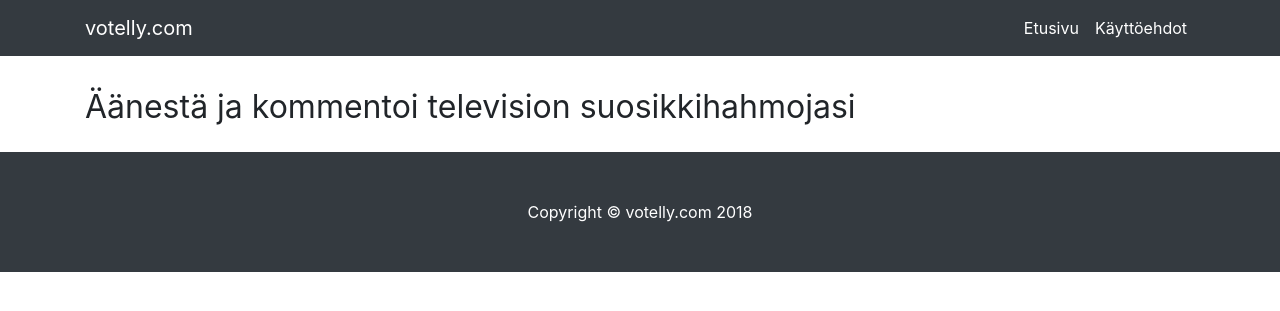
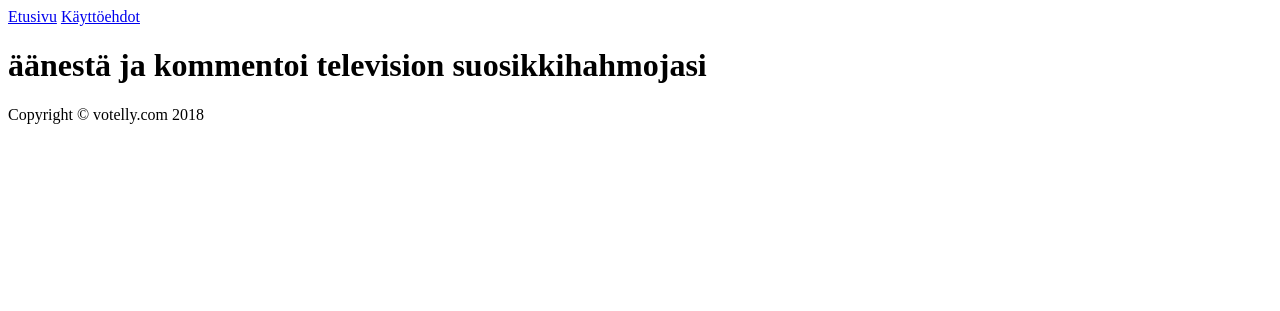
Before and after one commit to nachosmuchos/votelly, a Django app: template programs/templates/programs/home.html in a window 1280 px wide. Shown: the top 311 px of the page. Run offline with Django 3.2, Linux system fonts and the light colour scheme; the template is opened without the code that fills it, so the values that code supplies are empty; some libraries are stand-ins or nearby versions.

Commit message:
get rid of bootstrap styling

```diff
--- a/programs/templates/programs/home.html
+++ b/programs/templates/programs/home.html
@@ -1,32 +1,21 @@
 {% extends 'base.html' %}
 {% block content %}
 
-    <!-- Page Content -->
 <div class="container">
 
-      <!-- Page Heading -->
-      <h1 class="my-4">
-        <small>Äänestä ja kommentoi television suosikkihahmojasi</small>
+  <h1 class="heading-primary">
+    Äänestä ja kommentoi television suosikkihahmojasi
   </h1>
 
-      <div class="row">
+  <div class="program-summaries">
     {% for program in programs.all %}
-        <div class="col-lg-4 col-sm-6 portfolio-item">
-          <div class="card h-100">
-            <a href="{% url 'program_characters' program.id %}"><img class="card-img-top" src="{{ program.image.url }}" alt="{{ program.image_alt_text }}" title="{{ program.image_alt_text }}"></a>
-            <div class="card-body">
-              <h4 class="card-title">
+    <a href="{% url 'program_characters' program.id %}">
+      <img class="program-image" src="{{ program.image.url }}" alt="{{ program.image_alt_text }}" title="{{ program.image_alt_text }}">
+    </a>
     <a href="{% url 'program_characters' program.id %}">{{ program.name }}</a>
-              </h4>
-              <p class="card-text">{{ program.description }}</p>
+    <p class="program-description">{{ program.description }}</p>
+    {% endfor %}
   </div>
-          </div>
-        </div>
-        {% endfor %}
 
 </div>
-      <!-- /.row -->
-
-    </div>
-    <!-- /.container -->
 {% endblock %}
--- a/templates/votelly/base.html
+++ b/templates/votelly/base.html
@@ -2,103 +2,26 @@
 <html lang="en">
 
 <head>
-
-    <!-- Global site tag (gtag.js) - Google Analytics -->
-    <script async src="https://www.googletagmanager.com/gtag/js?id=UA-XXX"></script>
-    <script>
-      window.dataLayer = window.dataLayer || [];
-      function gtag(){dataLayer.push(arguments);}
-      gtag('js', new Date());
-      gtag('config', 'UA-XXX');
-    </script>
-
-    <!-- Google Adsense -->
-    <script async src="//pagead2.googlesyndication.com/pagead/js/adsbygoogle.js"></script>
-    <script>
-      (adsbygoogle = window.adsbygoogle || []).push({
-        google_ad_client: "ca-pub-XXX",
-        enable_page_level_ads: true
-      });
-    </script>
-
-    <style>
-    body {
-      padding-top: 54px;
-    }
-
-    @media (min-width: 992px) {
-      body {
-        padding-top: 56px;
-      }
-    }
-
-    .portfolio-item {
-      margin-bottom: 30px;
-    }
-
-    .pagination {
-      margin-bottom: 30px;
-    }
-    </style>
-
   <meta charset="utf-8">
   <meta name="viewport" content="width=device-width, initial-scale=1, shrink-to-fit=no">
   <meta name="description" content="">
   <meta name="author" content="">
-
-    <title>votelly.com</title>
-
-    <!-- Bootstrap core CSS -->
-    <link rel="stylesheet" href="https://stackpath.bootstrapcdn.com/bootstrap/4.1.1/css/bootstrap.min.css" integrity="sha384-WskhaSGFgHYWDcbwN70/dfYBj47jz9qbsMId/iRN3ewGhXQFZCSftd1LZCfmhktB" crossorigin="anonymous">
-
-
+  {% load staticfiles %}
+  <link rel="stylesheet" href="{% static '/css/style.css' %}">
+  <title class="main-title">votelly.com</title>
 </head>
 
 <body>
-
-    <!-- Navigation -->
-    <nav class="navbar navbar-expand-lg navbar-dark bg-dark fixed-top">
-      <div class="container">
-        <a class="navbar-brand" href="{% url 'home' %}">votelly.com</a>
-        <button class="navbar-toggler" type="button" data-toggle="collapse" data-target="#navbarResponsive" aria-controls="navbarResponsive" aria-expanded="false" aria-label="Toggle navigation">
-          <span class="navbar-toggler-icon"></span>
-        </button>
-        <div class="collapse navbar-collapse" id="navbarResponsive">
-          <ul class="navbar-nav ml-auto">
-            <li class="nav-item active">
-              <a class="nav-link" href="{% url 'home' %}">Etusivu
-                <span class="sr-only">(current)</span>
-              </a>
-            </li>
-            <li class="nav-item active">
-              <a class="nav-link" href="{% url 'disclaimer' %}">Käyttöehdot
-                <span class="sr-only">(current)</span>
-              </a>
-            </li>
-          </ul>
-        </div>
-      </div>
-    </nav>
-    <!-- Required meta tags -->
-
+  <a class="nav-link" href="{% url 'home' %}">Etusivu</a>
+  <a class="nav-link" href="{% url 'disclaimer' %}">Käyttöehdot</a>
   {% block content %}
   {% endblock %}
 
-  <!-- /.container -->
-
-  <!-- Footer -->
   <footer class="py-5 bg-dark">
     <div class="container">
-      <p class="m-0 text-center text-white">Copyright &copy; votelly.com 2018</p>
+      <p class="copyright">Copyright &copy; votelly.com 2018</p>
     </div>
-    <!-- /.container -->
   </footer>
-
-  <!-- Bootstrap core JavaScript -->
-  <script src="https://code.jquery.com/jquery-3.3.1.slim.min.js" integrity="sha384-q8i/X+965DzO0rT7abK41JStQIAqVgRVzpbzo5smXKp4YfRvH+8abtTE1Pi6jizo" crossorigin="anonymous"></script>
-  <script src="https://cdnjs.cloudflare.com/ajax/libs/popper.js/1.14.3/umd/popper.min.js" integrity="sha384-ZMP7rVo3mIykV+2+9J3UJ46jBk0WLaUAdn689aCwoqbBJiSnjAK/l8WvCWPIPm49" crossorigin="anonymous"></script>
-  <script src="https://stackpath.bootstrapcdn.com/bootstrap/4.1.1/js/bootstrap.min.js" integrity="sha384-smHYKdLADwkXOn1EmN1qk/HfnUcbVRZyYmZ4qpPea6sjB/pTJ0euyQp0Mk8ck+5T" crossorigin="anonymous"></script>
-
 </body>
 
 </html>
--- a/votelly/settings/common.py
+++ b/votelly/settings/common.py
@@ -55,6 +55,12 @@ MIDDLEWARE = [
 ]
 
 ROOT_URLCONF = 'votelly.urls'
+
+TEMPLATE_CONTEXT_PROCESSORS = (
+    # other context processors....
+    'django.core.context_processors.static',
+    # other context processors....
+)
 
 TEMPLATES = [
     {
--- a/votelly/settings/development.py
+++ b/votelly/settings/development.py
@@ -5,6 +5,11 @@ from .common import *
 
 DEBUG = True
 
+STATIC_ROOT = '/Users/markus/Workspace/votelly/'
 STATIC_URL = '/static/'
 MEDIA_URL = '/pics/'
 MEDIA_ROOT = BASE_DIR
+
+STATICFILES_DIRS = [
+    os.path.join(BASE_DIR, 'statics'),
+]
--- /dev/null
+++ b/votelly/statics/css/style.css
@@ -0,0 +1,7 @@
+h1 {
+    font-weight: 700;
+}
+
+.heading-primary {
+    text-transform: lowercase;
+}
--- a/votelly/urls.py
+++ b/votelly/urls.py
@@ -19,6 +19,7 @@ from programs import views
 from django.conf.urls import url
 from django.conf.urls.static import static
 from django.conf import settings
+from django.contrib.staticfiles.urls import staticfiles_urlpatterns
 
 urlpatterns = [
     path('admin/', admin.site.urls),
@@ -30,3 +31,5 @@ urlpatterns = [
     # REST url
     url(r'^api/programs/$', views.program_list),
 ] + static(settings.MEDIA_URL, document_root=settings.MEDIA_ROOT)
+
+urlpatterns += staticfiles_urlpatterns()
```
Also changed, not shown: characters/templates/characters/vote.html (+7 -21 lines), comments/templates/comments/comment.html (+7 -7 lines), 1 other file. Lines whose indentation alone changed are shown as unchanged.
